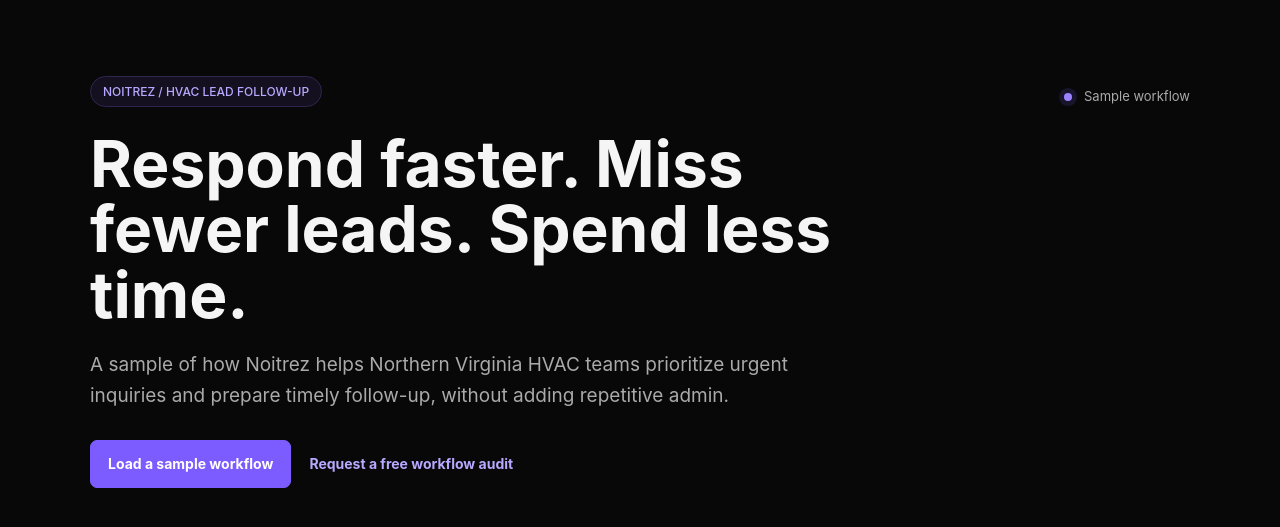
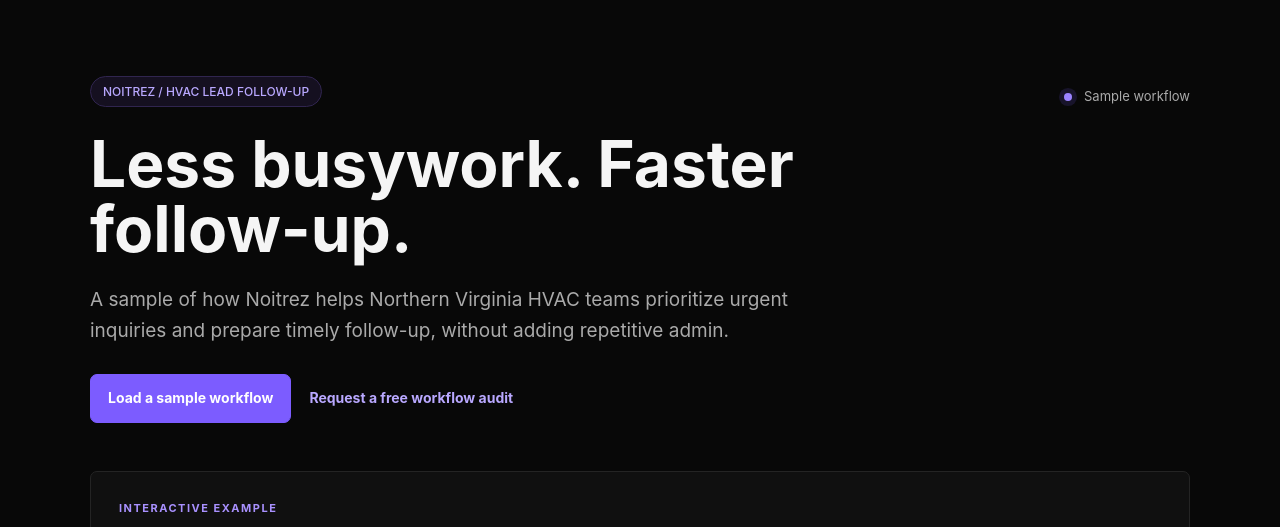
Before and after one commit to EliMoore500/noitrez-automation-demo, a Flask app: page / in a window 1280 px wide. Shown: the part 72-599 px from the top of the page. Run offline with Flask 3, Linux system fonts and the light colour scheme.

Commit message:
Shorten demo tagline

```diff
--- a/templates/index.html
+++ b/templates/index.html
@@ -26,7 +26,7 @@
     <header class="hero">
       <div>
         <div class="eyebrow">NOITREZ / HVAC LEAD FOLLOW-UP</div>
-        <h1>Respond faster. Miss fewer leads. Spend less time.</h1>
+        <h1>Less busywork. Faster follow-up.</h1>
         <p class="business-outcome">A sample of how Noitrez helps Northern Virginia HVAC teams prioritize urgent inquiries and prepare timely follow-up, without adding repetitive admin.</p>
         <div class="hero-actions">
           <a class="hero-demo" href="#lead-demo">Load a sample workflow</a>
```
